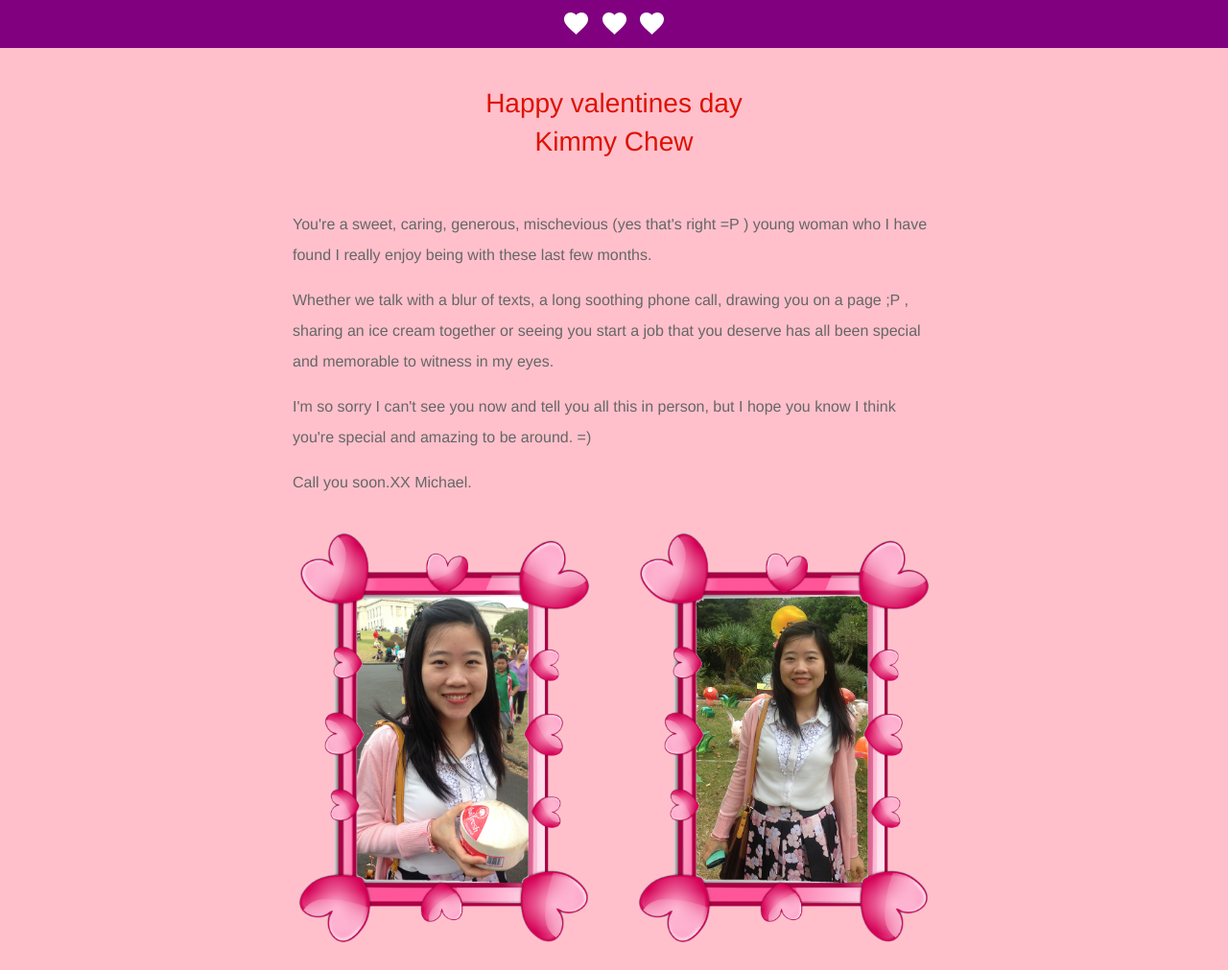
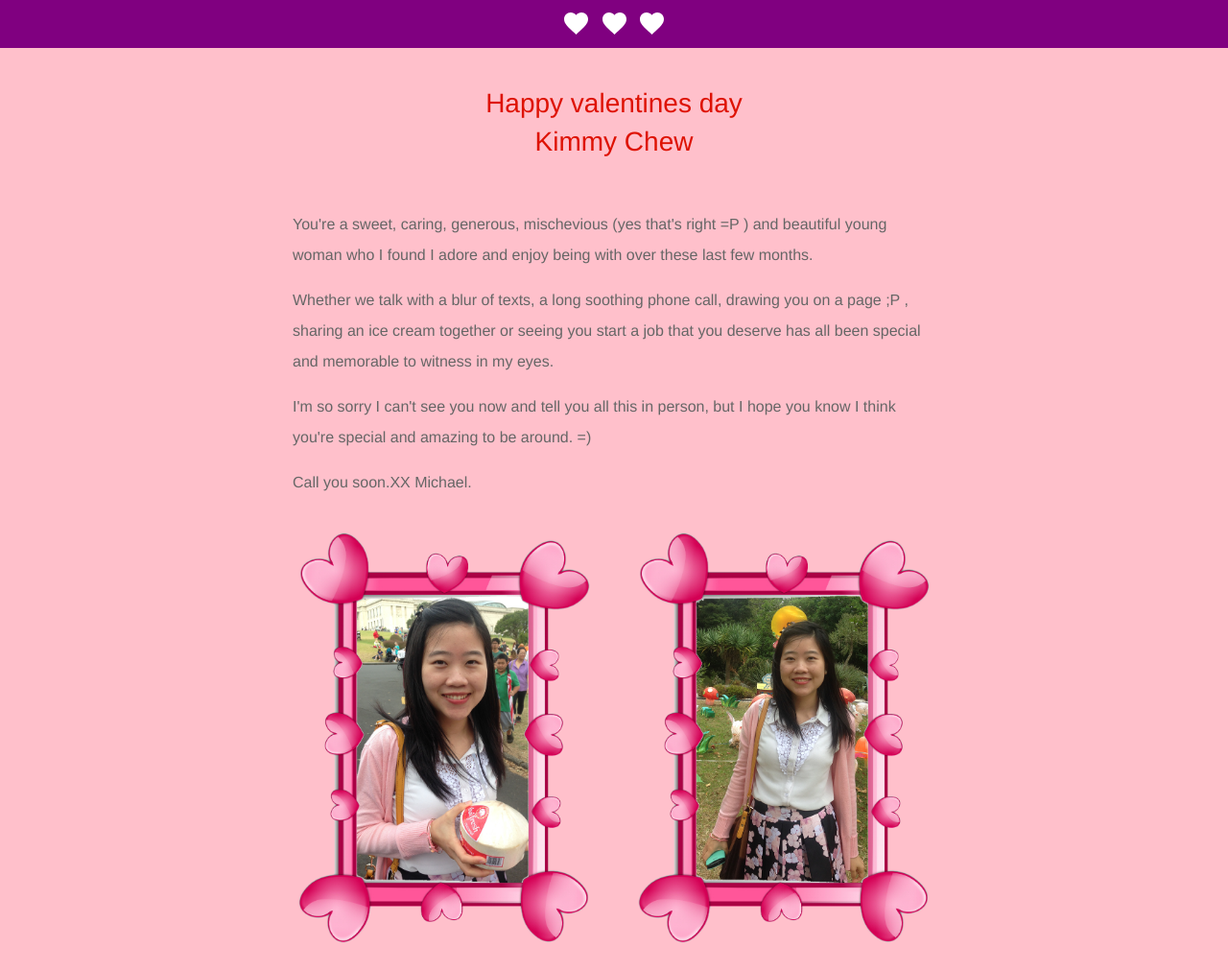
Before and after one commit to Sze-warrior/Sze-warrior.github.io, a plain HTML site: page index.html in a window 1280 px wide. Shown: the whole page at 96% size. Drawn offline with nearby package versions, Linux system fonts and the light colour scheme.

Commit message:
content update
content update

```diff
--- a/index.html
+++ b/index.html
@@ -28,7 +28,7 @@
 		     <h1 class="title">Happy valentines day<br> Kimmy Chew</h1>
 
 		     <div class="content">
-		     	<p>You're a sweet, caring, generous, mischevious (yes that's right =P ) young woman who I have found I really enjoy being with these last few months.</p>
+		     	<p>You're a sweet, caring, generous, mischevious (yes that's right =P ) and beautiful young woman who I found I adore and enjoy being with over these last few months.</p>
 
 		     	<p>Whether we talk with a blur of texts, a long soothing phone call, drawing you on a page ;P , sharing an ice cream together or seeing you start a job that you deserve has all been special and memorable to witness in my eyes.</p>
 
```
